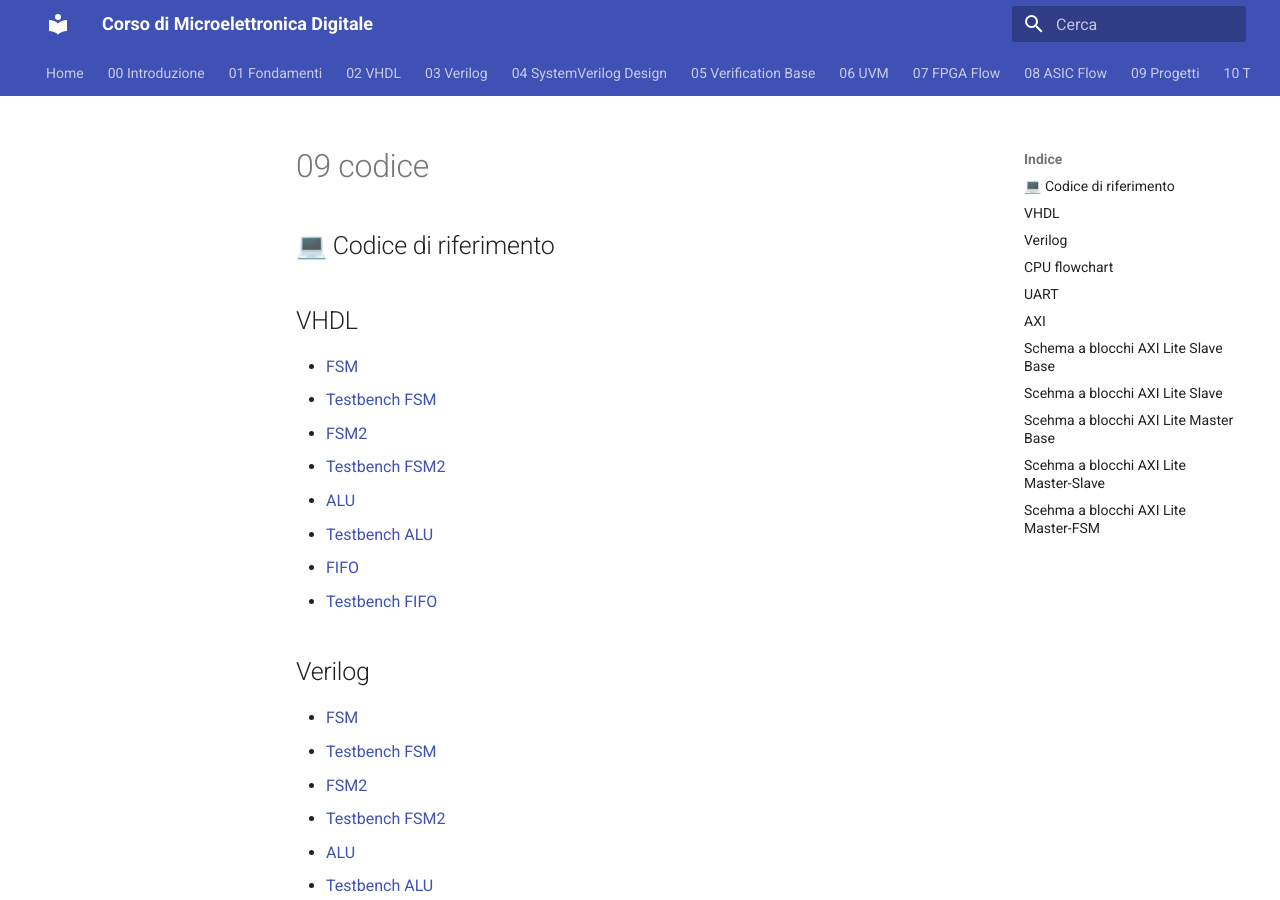
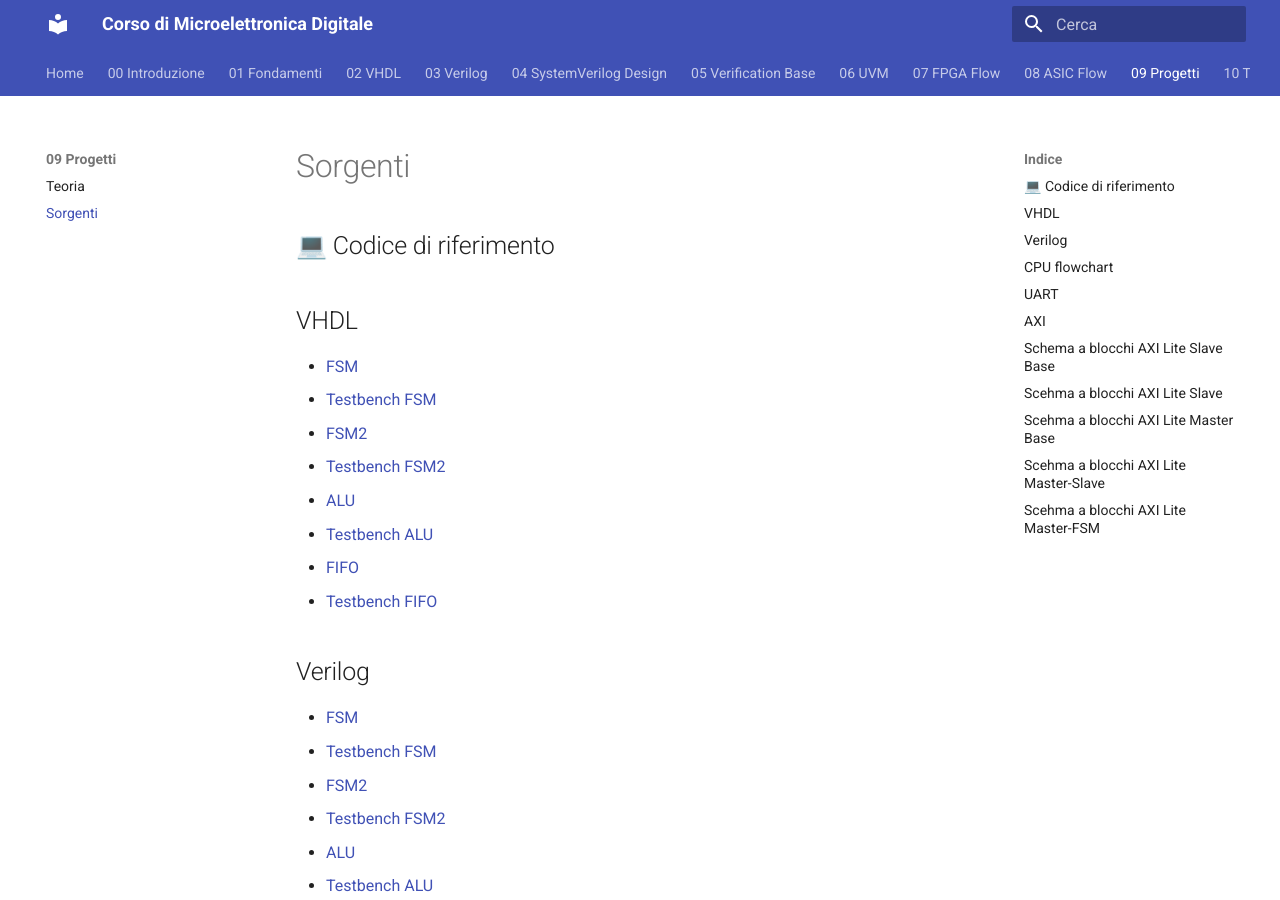
Before and after one commit to gmorimac-droid/corso-microelettronica, an MkDocs documentation site: the page built from docs/09_codice.md, in a window 1280 px wide and 900 px high. Built offline with MkDocs 1.6.1 and Material for MkDocs 9.7.7, drawn with Linux system fonts in a browser that asks for light colours; part of the change alters nothing that is shown.

````diff
--- a/docs/09_codice.md
+++ b/docs/09_codice.md
@@ -75,8 +75,8 @@ flowchart LR
     E --> F[R Channel]
     B --> G[B Channel]
 ```
-- [AXI LITE SLAVE BASE](https://github.com/gmorimac-droid/corso-microelettronica/blob/main/code/verilog/CPU/AXI_Lite_slave_base.v)
-- [Testbench AXI LITE SLAVE BASE](https://github.com/gmorimac-droid/corso-microelettronica/blob/main/code/verilog/CPU/TB_AXI_Lite_slave_base.v)
+- [AXI LITE SLAVE BASE](https://github.com/gmorimac-droid/corso-microelettronica/blob/main/code/verilog/AXI_LITE/AXI_Lite_slave_base.v)
+- [Testbench AXI LITE SLAVE BASE](https://github.com/gmorimac-droid/corso-microelettronica/blob/main/code/verilog/AXI_LITE/TB_AXI_Lite_slave_base.v)
 
 ## Scehma a blocchi AXI Lite Slave
 
@@ -88,8 +88,8 @@ flowchart LR
     D --> E[Status/Data]
     E --> B
 ```
-- [AXI LITE SLAVE](https://github.com/gmorimac-droid/corso-microelettronica/blob/main/code/verilog/CPU/AXI_Lite_slave.v)
-- [Testbench AXI LITE SLAVE](https://github.com/gmorimac-droid/corso-microelettronica/blob/main/code/verilog/CPU/TB_AXI_Lite_slave.v)
+- [AXI LITE SLAVE](https://github.com/gmorimac-droid/corso-microelettronica/blob/main/code/verilog/AXI_LITE/AXI_Lite_slave.v)
+- [Testbench AXI LITE SLAVE](https://github.com/gmorimac-droid/corso-microelettronica/blob/main/code/verilog/AXI_LITE/TB_AXI_Lite_slave.v)
 
 ## Scehma a blocchi AXI Lite Master Base
 
@@ -101,8 +101,8 @@ flowchart LR
     D --> E[Read Data]
     C --> F[Write Complete]
 ```
-- [AXI LITE MASTER BASE](https://github.com/gmorimac-droid/corso-microelettronica/blob/main/code/verilog/CPU/AXI_Lite_master_base.v)
-- [Testbench AXI LITE MASTER BASE](https://github.com/gmorimac-droid/corso-microelettronica/blob/main/code/verilog/CPU/TB_AXI_Lite_master_base.v)
+- [AXI LITE MASTER BASE](https://github.com/gmorimac-droid/corso-microelettronica/blob/main/code/verilog/AXI_LITE/AXI_Lite_master_base.v)
+- [Testbench AXI LITE MASTER BASE](https://github.com/gmorimac-droid/corso-microelettronica/blob/main/code/verilog/AXI_LITE/TB_AXI_Lite_master_base.v)
 
 ## Scehma a blocchi AXI Lite Master-Slave
 
@@ -114,8 +114,8 @@ flowchart LR
     D --> E[User Logic Mock]
     E --> D
 ```
-- [AXI MASTER SLAVE](https://github.com/gmorimac-droid/corso-microelettronica/blob/main/code/verilog/CPU/AXI_master_slave_top.v)
-- [Testbench AXI MASTER SLAVE](https://github.com/gmorimac-droid/corso-microelettronica/blob/main/code/verilog/CPU/TB_AXI_master_slave_top.v)
+- [AXI MASTER SLAVE](https://github.com/gmorimac-droid/corso-microelettronica/blob/main/code/verilog/AXI_LITE/AXI_master_slave_top.v)
+- [Testbench AXI MASTER SLAVE](https://github.com/gmorimac-droid/corso-microelettronica/blob/main/code/verilog/AXI_LITE/TB_AXI_master_slave_top.v)
 
 ## Scehma a blocchi AXI Lite Master-FSM
 
@@ -128,6 +128,6 @@ flowchart LR
     C --> B
     B --> E[init_done]
 ```
-- [AXI MASTER FSM](https://github.com/gmorimac-droid/corso-microelettronica/blob/main/code/verilog/CPU/AXI_master_FSM.v)
-- [AXI MASTER TOP](https://github.com/gmorimac-droid/corso-microelettronica/blob/main/code/verilog/CPU/AXI_master_FSM_top.v)
-- [Testbench AXI MASTER FSM](https://github.com/gmorimac-droid/corso-microelettronica/blob/main/code/verilog/CPU/TB_AXI_master_FSM.v)
+- [AXI MASTER FSM](https://github.com/gmorimac-droid/corso-microelettronica/blob/main/code/verilog/AXI_LITE/AXI_master_FSM.v)
+- [AXI MASTER TOP](https://github.com/gmorimac-droid/corso-microelettronica/blob/main/code/verilog/AXI_LITE/AXI_master_FSM_top.v)
+- [Testbench AXI MASTER FSM](https://github.com/gmorimac-droid/corso-microelettronica/blob/main/code/verilog/AXI_LITE/TB_AXI_master_FSM.v)
--- a/mkdocs.yml
+++ b/mkdocs.yml
@@ -70,7 +70,9 @@ nav:
   - 08 ASIC Flow:
     - Teoria: 08_asic_flow.md
     - Flowchart: 08_asic_flow_chart.md
-  - 09 Progetti: 09_progetti.md
+  - 09 Progetti:
+    - Teoria: 09_progetti.md
+    - Sorgenti: 09_codice.md
   - 10 Tool e TCL:
     - Teoria: 10_tool_e_tcl.md
     - Flowchart: 10_tcl_flow_chart.md
````
